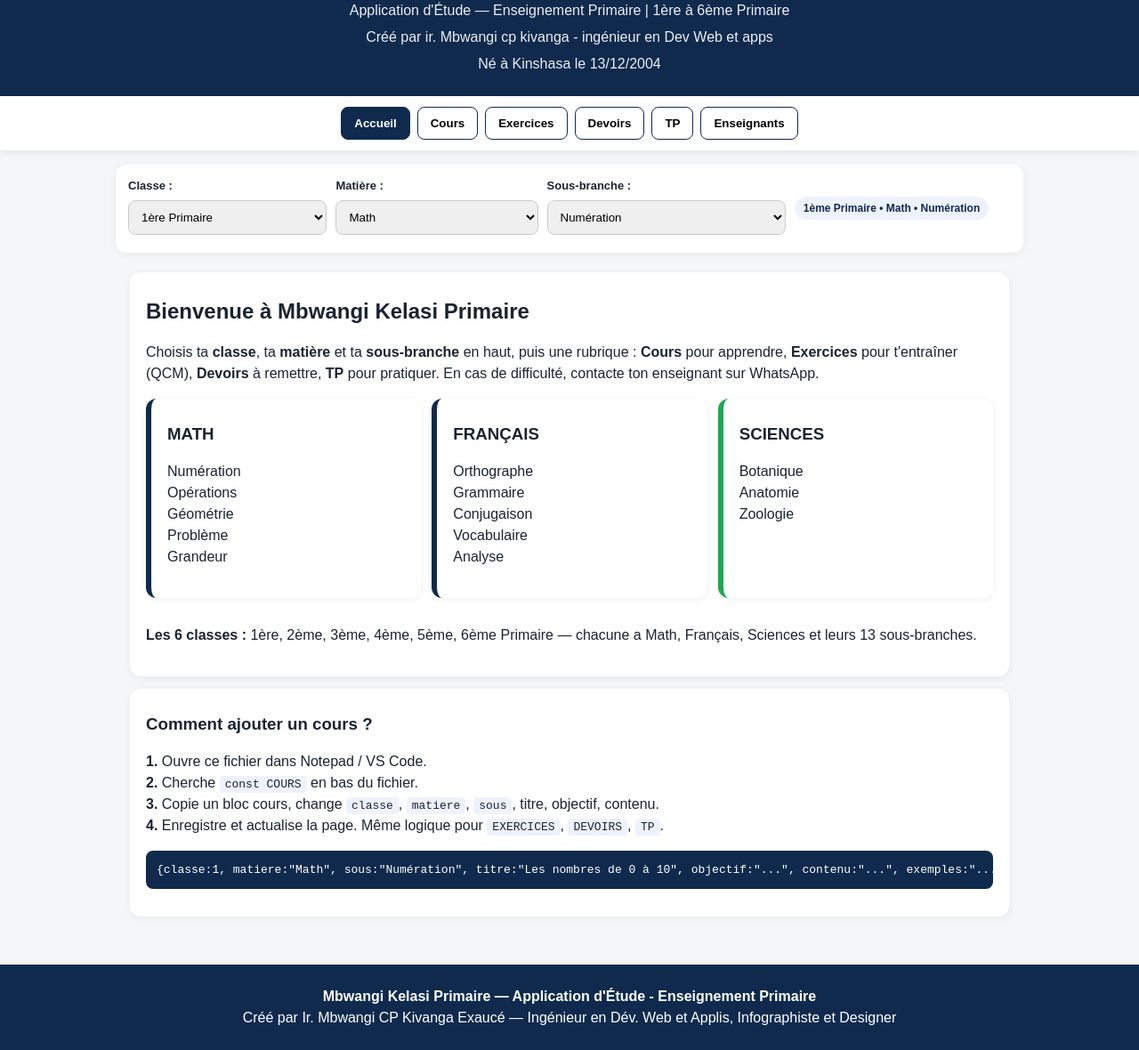
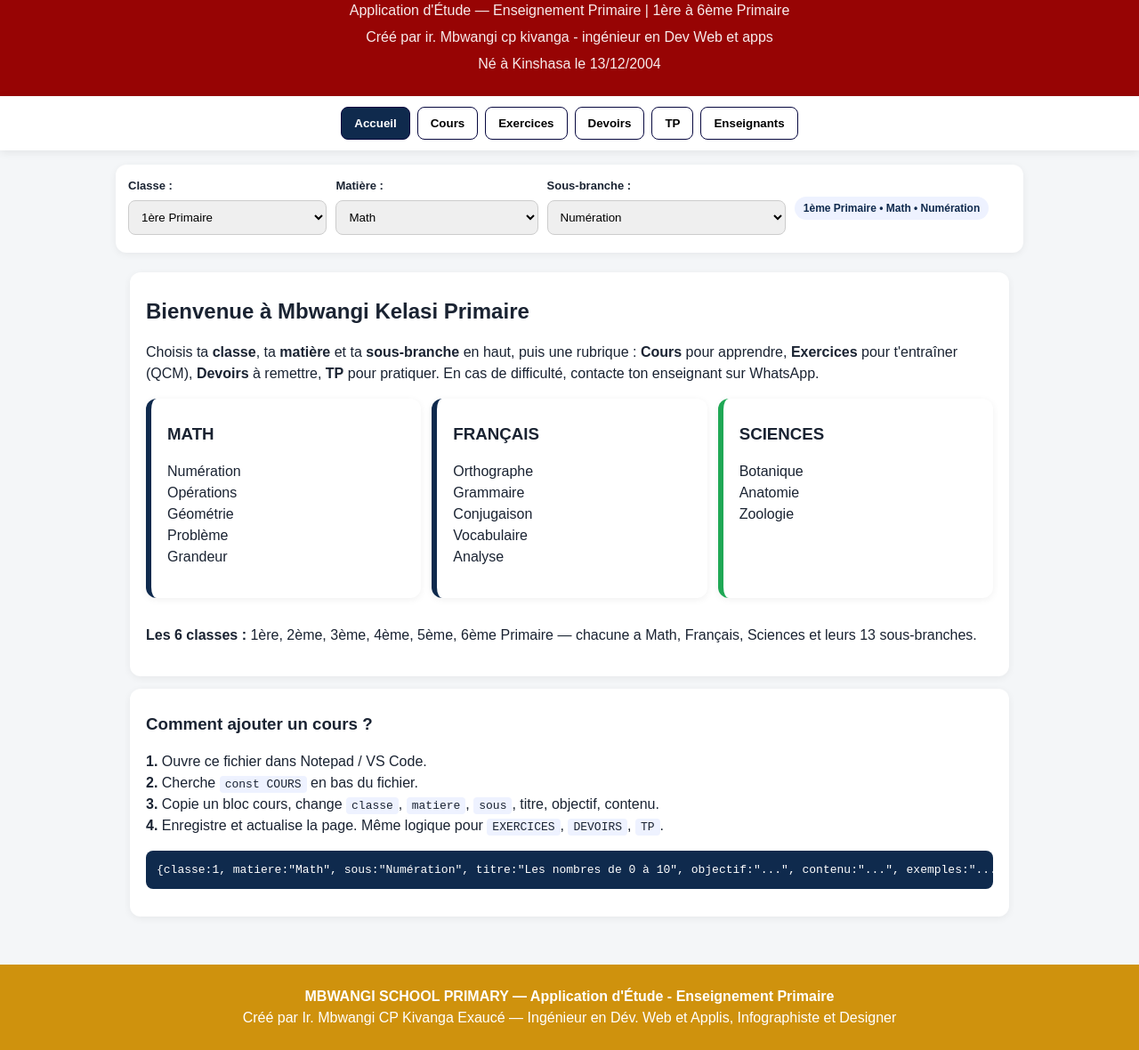
Before and after one commit to mbwangiexauce70-afk/mbwangi-kelasi-app-primaire, a plain HTML site: page index.html in a window 1280 px wide. Shown: the part 72-1252 px from the top of the page at 89% size. Drawn offline with Linux system fonts and the light colour scheme.

Commit message:
j'ai modifié les cours

```diff
--- a/index.html
+++ b/index.html
@@ -6,10 +6,10 @@
 <title>Mbwangi School Primaire - Application d'Étude</title>
 <style>
 *{box-sizing:border-box} body{margin:0;font-family:Arial,Helvetica,sans-serif;background:#f4f6f8;color:#1a2332;line-height:1.5}
-header{background:#0f2a4d;color:#fff;padding:24px 16px;text-align:center}
+header{background:#970404;color:#fff;padding:24px 16px;text-align:center}
 header h1{margin:0;font-size:28px;letter-spacing:.5px} header p{margin:6px 0 0;opacity:.92}
 nav{position:sticky;top:0;z-index:10;background:#fff;padding:12px;display:flex;flex-wrap:wrap;gap:8px;justify-content:center;box-shadow:0 2px 10px rgba(0,0,0,.08)}
-nav button,nav select{padding:10px 14px;border:1px solid #0f2a4d;background:#fff;border-radius:8px;cursor:pointer;font-weight:700}
+nav button,nav select{padding:10px 14px;border:1px solid #07083f;background:#fff;border-radius:8px;cursor:pointer;font-weight:700}
 nav button.active{background:#0f2a4d;color:#fff}
 .filters{background:#fff;margin:16px auto;max-width:1020px;padding:14px;border-radius:12px;display:flex;flex-wrap:wrap;gap:10px;align-items:center;box-shadow:0 2px 8px rgba(0,0,0,.06)}
 .filters label{font-weight:700;font-size:13px} .filters select{padding:10px;border-radius:8px;border:1px solid #ccc;min-width:170px}
@@ -25,7 +25,7 @@ h2{margin:8px 0 14px} h3{margin:8px 0}
 .btn{background:#0f2a4d;color:#fff;border:0;padding:11px 16px;border-radius:8px;cursor:pointer;font-weight:700;text-decoration:none;display:inline-block}
 .btn.wa{background:#1fa855} .btn.ghost{background:#fff;color:#0f2a4d;border:1px solid #0f2a4d}
 table{width:100%;border-collapse:collapse;background:#fff} td,th{border:1px solid #ddd;padding:10px;text-align:left}
-footer{background:#0f2a4d;color:#fff;text-align:center;padding:24px 16px;margin-top:20px}
+footer{background:#cf920d;color:#fff;text-align:center;padding:24px 16px;margin-top:20px}
 .hidden{display:none} input,textarea,select{padding:10px;border:1px solid #ccc;border-radius:8px;width:100%;margin:6px 0}
 code{background:#eef2ff;padding:2px 6px;border-radius:4px}
 </style>
@@ -73,13 +73,14 @@ code{background:#eef2ff;padding:2px 6px;border-radius:4px}
 <pre style="background:#0f2a4d;color:#fff;padding:12px;border-radius:8px;overflow:auto">{classe:1, matiere:"Math", sous:"Numération", titre:"Les nombres de 0 à 10", objectif:"...", contenu:"...", exemples:"...", retenir:"..."}</pre>
 </section>
 </main>
-<footer><b>Mbwangi Kelasi Primaire — Application d'Étude - Enseignement Primaire</b><br>Créé par Ir. Mbwangi CP Kivanga Exaucé — Ingénieur en Dév. Web et Applis, Infographiste et Designer</footer>
+<footer><b>MBWANGI SCHOOL PRIMARY — Application d'Étude - Enseignement Primaire</b><br>Créé par Ir. Mbwangi CP Kivanga Exaucé — Ingénieur en Dév. Web et Applis, Infographiste et Designer <br></footer>
 <script>
 const SOUS={Math:["Numération","Opérations","Géométrie","Problème","Grandeur"],Français:["Orthographe","Grammaire","Conjugaison","Vocabulaire","Analyse"],Sciences:["Botanique","Anatomie","Zoologie"]};
 // ===== COURS : 1 modèle par sous-branche (à dupliquer pour chaque classe, changer classe) =====
 const COURS=[
 {classe:1,matiere:"Math",sous:"Numération",titre:" CHAP.1 Les nombres de 0 à 11",objectif:"Compter de 0 à 5.",contenu:"On commence par compter avec les doits: 0,1,2,3,4,5.",exemples:" Ex1°) 0 = Rien. tu as 0 bonbon, ta main est vide....  Ex2°) 1 = 1 doigt. 1 mangue.... Ex3°) 3 = 3 Cahiers.....  Ex4°) 4 = 4 pattes du chien.....  Ex5°) 5 = 5 doigts d'une main..",retenir:"Savoir compter de 0 à 5."},
-{classe:1,matiere:"Math",sous:"Numération",titre:"2) Les nombres de 0 à 10",objectif:"Compter de 0 à 10.",contenu:"On compte : 0,1,2,3,4,5,6,7,8,9,10.",exemples:"3 = trois, 7 = sept.",retenir:"Savoir compter de 0 à 10."},
+{classe:1,matiere:"Math",sous:"Numération",titre:"CHAP.2  Les nombres de 0 à 10",objectif:"Compter de 0 à 10.",contenu:"On compte : 0,1,2,3,4,5,6,7,8,9,10.",exemples:"3 = trois, 7 = sept.",retenir:"Savoir compter de 0 à 10."},
+{classe:1,matiere:"Math",sous:"Numération",titre:"CHAP.3  Les comptages",objectif:"Compter en ordre croissant et décroissant.",contenu:"Compte de 0 à 10 en montant et en descendant.",exemples:"🛑A) CROISSANT : 0, 1, 2, 3, 4, 5, 6, 7, 8, 9, 10.      🛑B) DECROISSANT : 10, 9, 8, 7, 6, 5, 4, 3, 2, 1, 0",retenir:"📚📚Lorqu'on parle de ordre Croissant veut dire monter, et Ordre Décroissant veut dire Descendre."},
 {classe:1,matiere:"Math",sous:"Opérations",titre:"Addition simple",objectif:"Additionner deux petits nombres.",contenu:"On ajoute : 2 + 3 = 5.",exemples:"1+1=2.",retenir:"Addition = ajouter."},
 {classe:1,matiere:"Math",sous:"Géométrie",titre:"Les formes",objectif:"Reconnaître rond, carré, triangle.",contenu:"Le ballon est rond, la fenêtre est carrée.",exemples:"Cherche un rond dans la classe.",retenir:"Rond, carré, triangle."},
 {classe:1,matiere:"Math",sous:"Problème",titre:"Petit problème",objectif:"Comprendre un petit problème.",contenu:"Kito a 3 billes, on lui donne 2. Combien ?",exemples:"3+2=5.",retenir:"Je lis, je calcule, je vérifie."},
@@ -167,7 +168,7 @@ const EXERCICES=[
 {classe:1,matiere:"Math",sous:"Numération",q:" chap1: De 0 à 5. N°1. Combien de doigts tu as dans une main ?",opts:[" 3 doigts"," 5 doigts"," 2 doigts"," 10 doigts"],rep:1,expl:"la main contient 5 doigts."},
 {classe:1,matiere:"Math",sous:"Numération",q:" chap1: De 0 à 5. N°2. Tu as 0 bonbon. ça veut dire quoi ?",opts:[" Tu as beaucoup de bonbons"," Tu as 1 bonbon"," Tu n'as rien, ta main est vide"," Tu as 20 bonbons"],rep:2,expl:"tu as rien"},
 {classe:1,matiere:"Math",sous:"Numération",q:" chap1: De 0 à 5. N°3. Combien d'yeux tu as ?",opts:[" 3 yeux","2 yeux"," 6 yeux"," 8 yeux"],rep:1,expl:"le corps humain contient 2 yeux."},
-{classe:1,matiere:"Math",sous:"Numération",q:" chap1: De 0 à 5. N°4. Quel nombres vient après 3 ?",opts:[" 4","5"," 6","2"],rep:0,expl:"le nombre qui vient après 3 est 4."},
+{classe:1,matiere:"Math",sous:"Numération",q:" chap1: De 0 à 5. N°4. Quel nombres vient après 3 ?",opts:[" 4","5"," 6","2"],rep:0,expl:"le nombre qui vient après 3 est   4."},
 {classe:1,matiere:"Math",sous:"Numération",q:" chap1: De 0 à 5. N°5. le chien à combien de pattes ?",opts:[" 3 Pattes","5 Pattes"," 1 Patte"," 2 Pattes"],rep:3,expl:"le chien a deux pattes."},
 {classe:1,matiere:"Math",sous:"Opérations",q:"Combien font 1 + 1 ?",opts:["1","2","3","0"],rep:1,expl:"1+1=2."},
 {classe:1,matiere:"Math",sous:"Géométrie",q:"Quelle forme est ronde ?",opts:["Carré","Cercle","Triangle","Rectangle"],rep:1,expl:"Le cercle est rond."},
```
